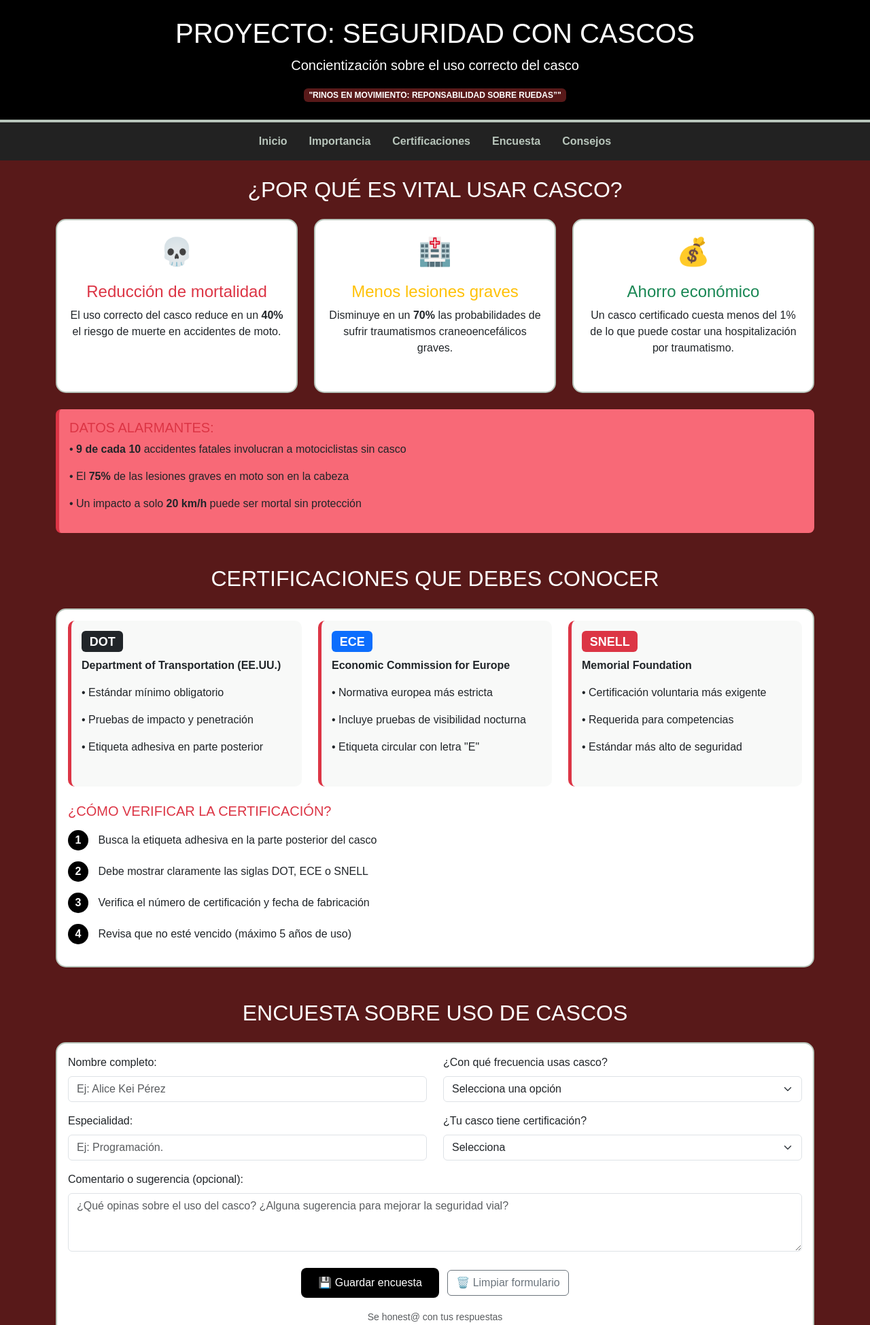
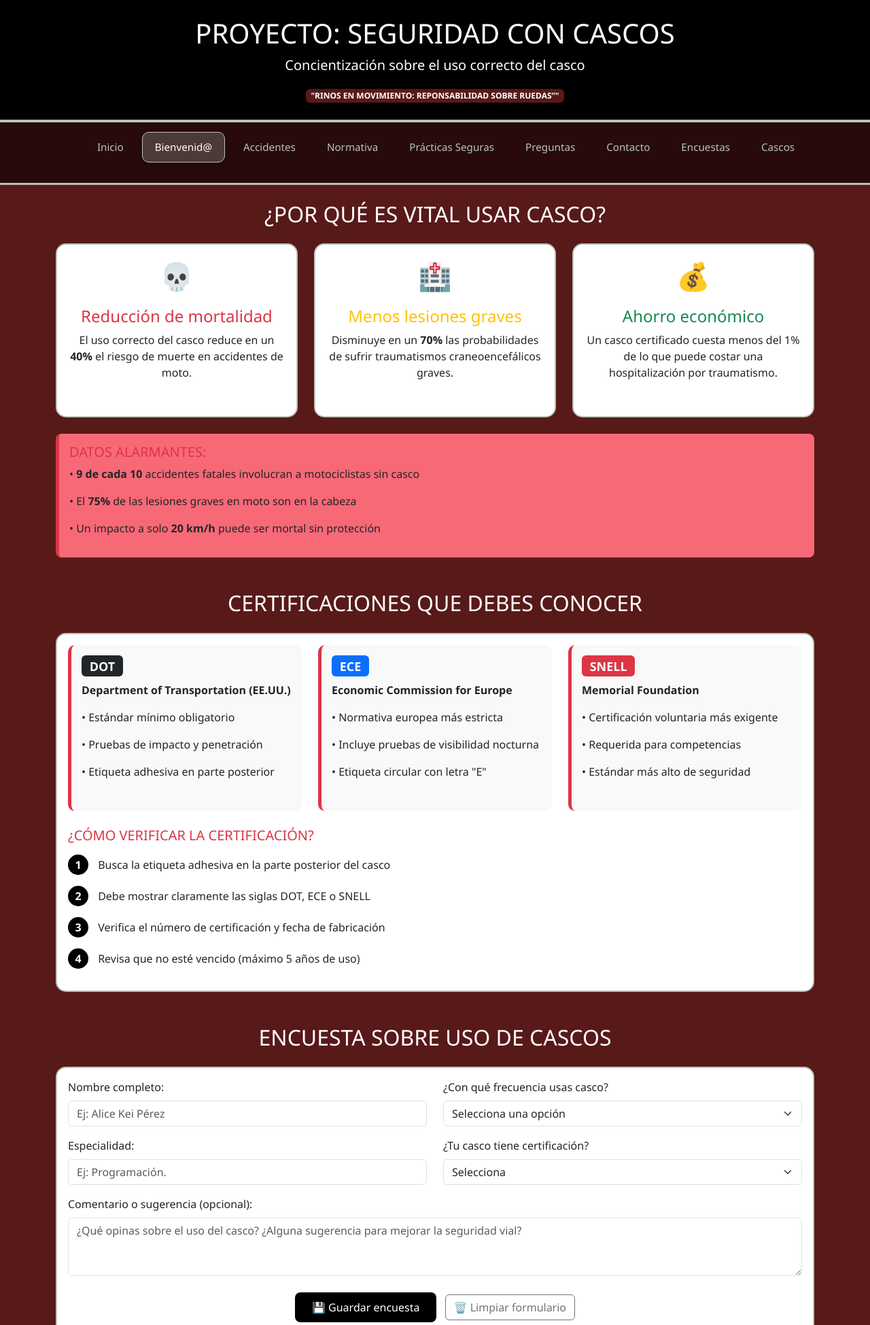
Before and after one commit to Sarai75/ProyectoFinal, a PHP site: page / in a window 1280 px wide. Shown: the top 1949 px of the page at 68% size. Run offline with PHP 8.4, Linux system fonts and the light colour scheme.

Commit message:
Cambios y mejoras

```diff
--- a/Portada.html
+++ b/Portada.php
@@ -1,3 +1,6 @@
+<?php
+?>
+
 <!DOCTYPE html>
 <html lang="es">
 
--- a/Practicas Seguras de Conduccion.html
+++ b/Practicas Seguras de Conduccion.php
@@ -1,3 +1,6 @@
+<?php
+?>
+
 <!DOCTYPE html>
 <html lang="es">
 <head>
@@ -48,9 +51,9 @@
     <h1><i class="fas fa-car-side"></i> Prácticas Seguras de Conducción</h1>
     <p>Consejos básicos para manejar de forma responsable</p>
   </header>
+  <?php require_once 'templates/barra.php'; ?>
 
   <div class="container">
-
     <section>
       <h2><i>Principios básicos</i> </h2>
       <ul class="list-group">
--- a/index.php
+++ b/index.php
@@ -1,5 +1,6 @@
 <?php
 require_once 'config.php';
+$current_page = basename($_SERVER['PHP_SELF']);
 ?>
 <!DOCTYPE html>
 <html lang="es">
@@ -55,30 +56,6 @@ require_once 'config.php';
             text-align: center;
             border-bottom: 4px solid rgb(184, 197, 187);
             width: 100%;
-        }
-
-        .footer-full {
-            background-color: #000;
-            color: white;
-            padding: 25px 0;
-            text-align: center;
-            border-top: 3px solid rgb(184, 197, 187);
-            width: 100%;
-            margin-top: auto;
-        }
-
-        .nav-custom {
-            background-color: #222;
-        }
-
-        .nav-custom a {
-            color: rgb(184, 197, 187);
-            font-weight: bold;
-        }
-
-        .nav-custom a:hover {
-            color: white;
-            background-color: #444;
         }
 
         .info-box {
@@ -142,29 +119,7 @@ require_once 'config.php';
         <span class="badge badge-custom">"RINOS EN MOVIMIENTO: REPONSABILIDAD SOBRE RUEDAS”"</span>
     </div>
 
-    <nav class="navbar navbar-expand-lg navbar-dark nav-custom">
-        <div class="container">
-            <div class="collapse navbar-collapse">
-                <ul class="navbar-nav mx-auto">
-                    <li class="nav-item mx-2">
-                        <a class="nav-link" href="index.php">Inicio</a>
-                    </li>
-                    <li class="nav-item mx-2">
-                        <a class="nav-link" href="#importancia">Importancia</a>
-                    </li>
-                    <li class="nav-item mx-2">
-                        <a class="nav-link" href="#certificaciones">Certificaciones</a>
-                    </li>
-                    <li class="nav-item mx-2">
-                        <a class="nav-link" href="#encuesta">Encuesta</a>
-                    </li>
-                    <li class="nav-item mx-2">
-                        <a class="nav-link" href="#consejos">Consejos</a>
-                    </li>
-                </ul>
-            </div>
-        </div>
-    </nav>
+    <?php require_once 'templates/barra.php'; ?>
 
     <div class="main-content">
         <div class="container mt-4">
@@ -416,14 +371,7 @@ require_once 'config.php';
         </div>
     </div>
 
-    <div class="footer-full">
-        <div class="container">
-            <h4>"TU CABEZA VALE MÁS QUE CUALQUIER CASCO"</h4>
-            <p><strong>"RINOS EN MOVIMIENTO: RESPONSABILIDAD SOBRE RUEDAS"</strong></p>
-            <p>© 2025 - CBTis 217</p>
-            <small>Proyecto realizado con el fin de hacer concientización sobre seguridad vial</small>
-        </div>
-    </div>
+    <?php require_once 'templates/footer.php'; ?>
 
     <script src="js/bootstrap.bundle.min.js"></script>
 
--- a/registro.php
+++ b/registro.php
@@ -95,6 +95,7 @@ if (isset($_POST["registrar"])) {
         </div>
     </div>
 </div>
+<?php require_once 'templates/footer.php'; ?>
 <script src="js/bootstrap.bundle.min.js"></script>
 </body>
 </html>
--- /dev/null
+++ b/templates/barra.php
@@ -0,0 +1,101 @@
+<?php
+
+?>
+
+<style>
+    * {
+        margin: 0;
+        padding: 0;
+        box-sizing: border-box;
+        font-family: 'Segoe UI', Tahoma, Geneva, Verdana, sans-serif;
+    }
+
+    header {
+        background-color: rgb(40, 10, 10);
+        border-bottom: 3px solid rgb(184, 197, 187);
+        width: 100%;
+    }
+
+    .header-content {
+        max-width: 1200px;
+        margin: 0 auto;
+        padding: 14px 20px;
+        display: flex;
+        justify-content: center;
+        align-items: center;
+    }
+
+    .nav-menu {
+        display: flex;
+        list-style: none;
+        gap: 8px;
+        flex-wrap: nowrap;
+        align-items: center;
+    }
+
+    .nav-menu li {
+        display: flex;
+        align-items: center;
+        white-space: nowrap;
+    }
+
+    .nav-menu a {
+        color: rgb(184, 197, 187);
+        text-decoration: none;
+        padding: 10px 18px;
+        border-radius: 10px;
+        font-size: 0.95rem;
+        font-weight: 500;
+        border: 1px solid transparent;
+
+        transition:
+            background-color 0.3s ease,
+            color 0.3s ease,
+            transform 0.2s ease,
+            box-shadow 0.2s ease,
+            border-color 0.3s ease;
+    }
+
+    .nav-menu a:hover {
+        background-color: rgba(184, 197, 187, 0.15);
+        border-color: rgb(184, 197, 187);
+        color: #ffffff;
+        transform: translateY(-2px);
+        box-shadow: 0 6px 14px rgba(0, 0, 0, 0.25);
+    }
+
+    .nav-menu a.active {
+        background-color: rgba(184, 197, 187, 0.25);
+        border-color: rgb(184, 197, 187);
+        color: #ffffff;
+        box-shadow: 0 4px 10px rgba(0, 0, 0, 0.25);
+    }
+
+    @media (max-width: 900px) {
+        .header-content {
+            overflow-x: auto;
+        }
+
+        .nav-menu {
+            padding-bottom: 5px;
+        }
+    }
+</style>
+
+<header>
+    <div class="header-content">
+        <nav>
+            <ul class="nav-menu">
+                <li><a href="Portada.html">Inicio</a></li>
+                <li><a href="index.php" class="active">Bienvenid@</a></li>
+                <li><a href="Accidentes en Motocicleta.html">Accidentes</a></li>
+                <li><a href="Normativa y Reglamento.html">Normativa</a></li>
+                <li><a href="Practicas Seguras de Conduccion.html">Prácticas Seguras</a></li>
+                <li><a href="Preguntas Frecuentes.html">Preguntas</a></li>
+                <li><a href="contacto.html">Contacto</a></li>
+                <li><a href="ver_encuestas.php">Encuestas</a></li>
+                <li><a href="index.php">Cascos</a></li>
+            </ul>
+        </nav>
+    </div>
+</header>
--- a/ver_encuestas.php
+++ b/ver_encuestas.php
@@ -144,6 +144,7 @@ $resultado = $conexion->query($sql);
     </div>
 
     <script src="js/bootstrap.bundle.min.js"></script>
+    <?php require_once 'templates/footer.php'; ?>
     <?php $conexion->close(); ?>
 </body>
 </html>
```
Also changed, not shown: Accidentes en Motocicleta.php (renamed from Accidentes en Motocicleta.html, +5 -2 lines), Normativa y Reglamento.php (renamed from Normativa y Reglamento.html, +5 -2 lines), Preguntas Frecuentes.php (renamed from Preguntas Frecuentes.html, +7 -4 lines), contacto.php (renamed from contacto.html, +7 -2 lines), templates/footer.php (added, +66 -0 lines), inicio.php (renamed from inicio.html).
